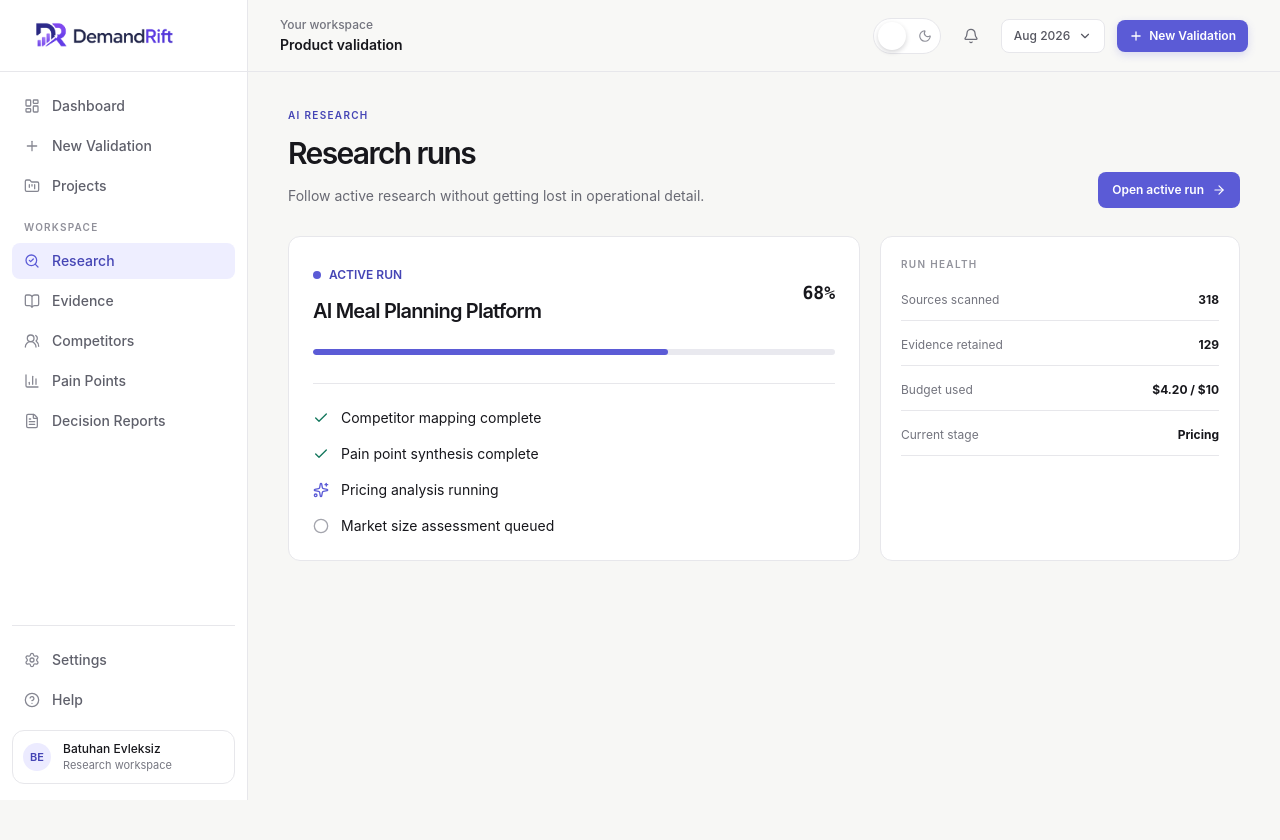
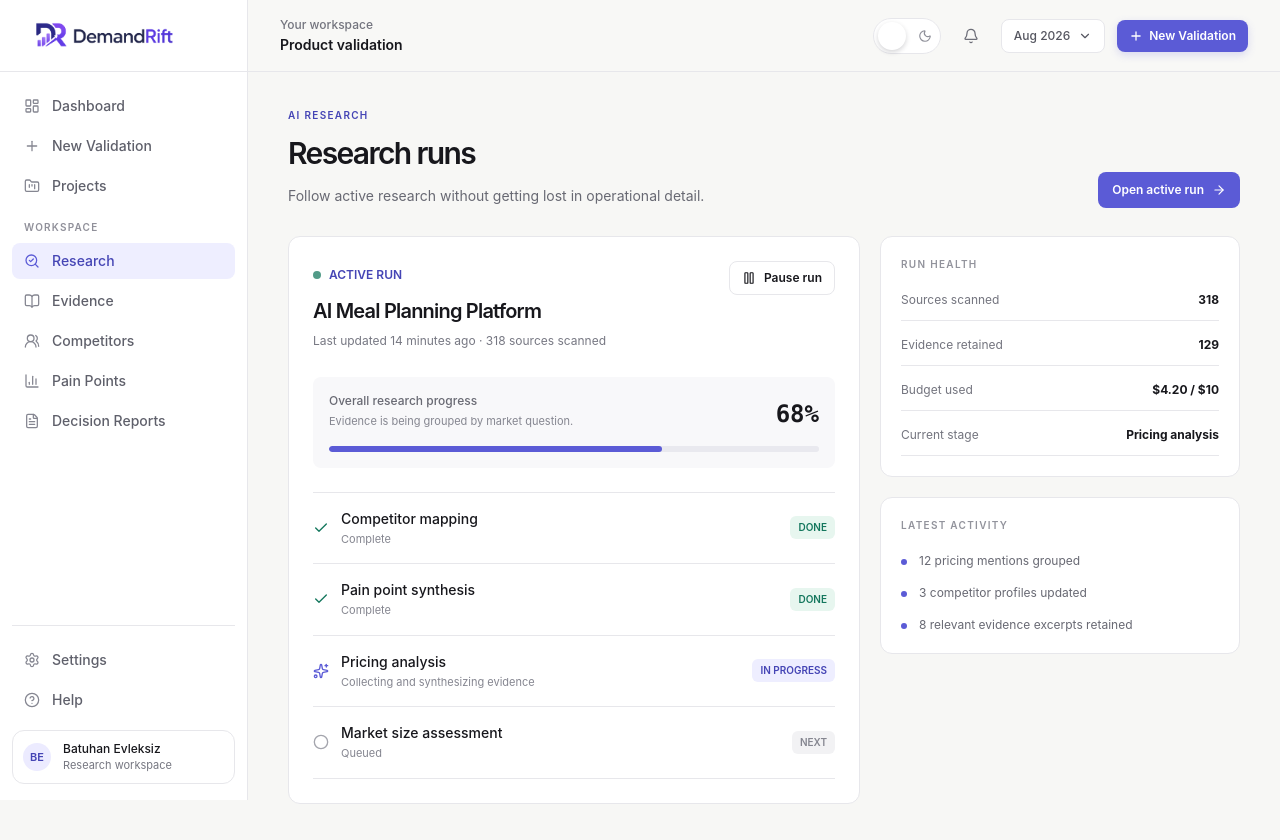
Before and after one commit to ACK-Techs/DemandRift---Startup_Market_Intelligence_Agent, a Next.js app in the folder apps/web/: page /research in a window 1280 px wide. Before the commit the page ends 800 px from the top, so only its background shows below. Built offline with nearby package versions, Linux system fonts and the light colour scheme.

Commit message:
feat(web): enrich research run screen

```diff
--- /dev/null
+++ b/apps/web/components/workspace/research-run.tsx
@@ -0,0 +1,21 @@
+"use client";
+
+import { Check, Circle, Pause, Play, Sparkles } from "lucide-react";
+import { useState } from "react";
+import { ProgressIndicator } from "@/components/ui/progress-indicator";
+
+function Card({ children, className = "" }: { children: React.ReactNode; className?: string }) { return <section className={`rounded-xl border border-[var(--line)] bg-white ${className}`}>{children}</section>; }
+const stages = ["Competitor mapping", "Pain point synthesis", "Pricing analysis", "Market size assessment"];
+
+export function ResearchRun() {
+  const [running, setRunning] = useState(true);
+  const [activeStage, setActiveStage] = useState(2);
+  const progress = running ? 68 : 68;
+  return <div className="grid gap-5 xl:grid-cols-[minmax(0,1.2fr)_360px]">
+    <Card className="p-5 sm:p-6"><div className="flex flex-col gap-4 sm:flex-row sm:items-start sm:justify-between"><div><span className="inline-flex items-center gap-2 text-xs font-semibold text-[var(--brand-deep)]"><span className={`h-2 w-2 rounded-full ${running ? "animate-pulse bg-[var(--positive)]" : "bg-[#9c9da6]"}`} />{running ? "ACTIVE RUN" : "PAUSED RUN"}</span><h2 className="mt-3 text-xl font-semibold tracking-[-.04em]">AI Meal Planning Platform</h2><p className="mt-2 text-xs text-[#777883]">Last updated 14 minutes ago · 318 sources scanned</p></div><button className="inline-flex items-center justify-center gap-2 rounded-lg border border-[var(--line)] px-3 py-2 text-xs font-semibold transition hover:bg-[#fafafa]" onClick={() => setRunning((value) => !value)} type="button">{running ? <><Pause className="h-3.5 w-3.5" />Pause run</> : <><Play className="h-3.5 w-3.5" />Resume run</>}</button></div>
+      <div className="mt-7 rounded-lg bg-[#f8f8fa] p-4"><div className="flex items-end justify-between gap-4"><div><p className="text-xs font-medium text-[#686973]">Overall research progress</p><p className="mt-1 text-[11px] text-[#858690]">Evidence is being grouped by market question.</p></div><b className="font-mono text-2xl text-[var(--ink)]">{progress}%</b></div><ProgressIndicator className="mt-4" value={progress} /></div>
+      <ol className="mt-6 divide-y divide-[var(--line)] border-y border-[var(--line)]">{stages.map((stage, index) => <li className="flex items-center justify-between gap-4 py-4" key={stage}><button className="flex min-w-0 items-center gap-3 text-left" onClick={() => setActiveStage(index)} type="button">{index < 2 ? <Check className="h-4 w-4 shrink-0 text-[var(--positive)]" /> : index === activeStage && running ? <Sparkles className="h-4 w-4 shrink-0 text-[var(--brand)]" /> : <Circle className="h-4 w-4 shrink-0 text-[#a4a5ad]" />}<span><span className="block text-sm font-medium text-[var(--ink)]">{stage}</span><span className="mt-0.5 block text-[11px] text-[#858690]">{index < 2 ? "Complete" : index === activeStage ? (running ? "Collecting and synthesizing evidence" : "Paused") : "Queued"}</span></span></button><span className={`rounded-md px-2 py-1 text-[10px] font-semibold ${index < 2 ? "bg-[var(--positive-soft)] text-[var(--positive)]" : index === activeStage ? "bg-[var(--brand-soft)] text-[var(--brand-deep)]" : "bg-[#f2f2f4] text-[#858690]"}`}>{index < 2 ? "DONE" : index === activeStage ? "IN PROGRESS" : "NEXT"}</span></li>)}</ol>
+    </Card>
+    <div className="space-y-5"><Card className="p-5"><p className="text-[10px] font-semibold uppercase tracking-[.13em] text-[#92939c]">Run health</p><div className="mt-5 space-y-4">{[["Sources scanned", "318"], ["Evidence retained", "129"], ["Budget used", "$4.20 / $10"], ["Current stage", stages[activeStage]]].map(([label, value]) => <div className="flex items-center justify-between gap-4 border-b border-[var(--line)] pb-3 text-xs" key={label}><span className="text-[#73747e]">{label}</span><b className="text-right text-[var(--ink)]">{value}</b></div>)}</div></Card><Card className="p-5"><p className="text-[10px] font-semibold uppercase tracking-[.13em] text-[#92939c]">Latest activity</p><div className="mt-5 space-y-4 text-xs">{["12 pricing mentions grouped", "3 competitor profiles updated", "8 relevant evidence excerpts retained"].map((activity) => <div className="flex gap-3" key={activity}><span className="mt-1.5 h-1.5 w-1.5 shrink-0 rounded-full bg-[var(--brand)]" /><span className="text-[#686973]">{activity}</span></div>)}</div></Card></div>
+  </div>;
+}
```
Also changed, not shown: apps/web/components/workspace/workspace-screen.tsx (+3 -2 lines).
